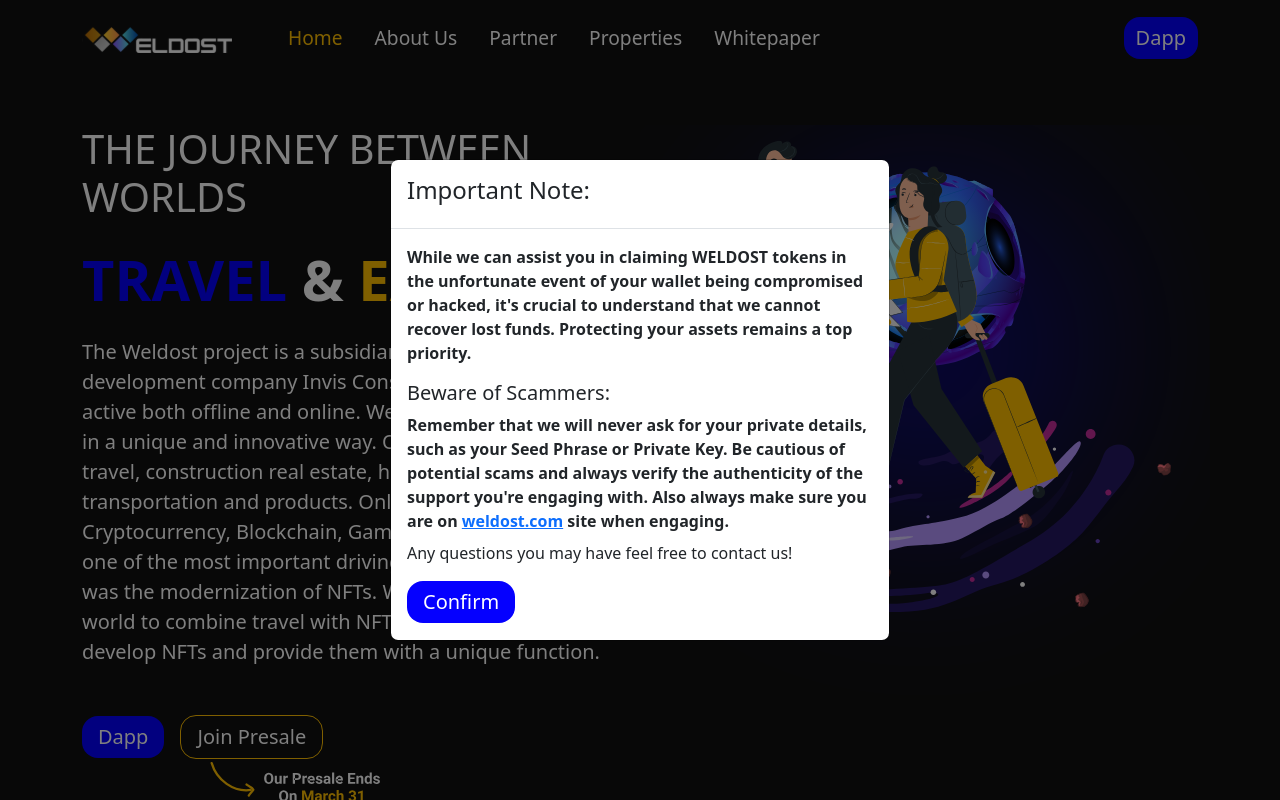
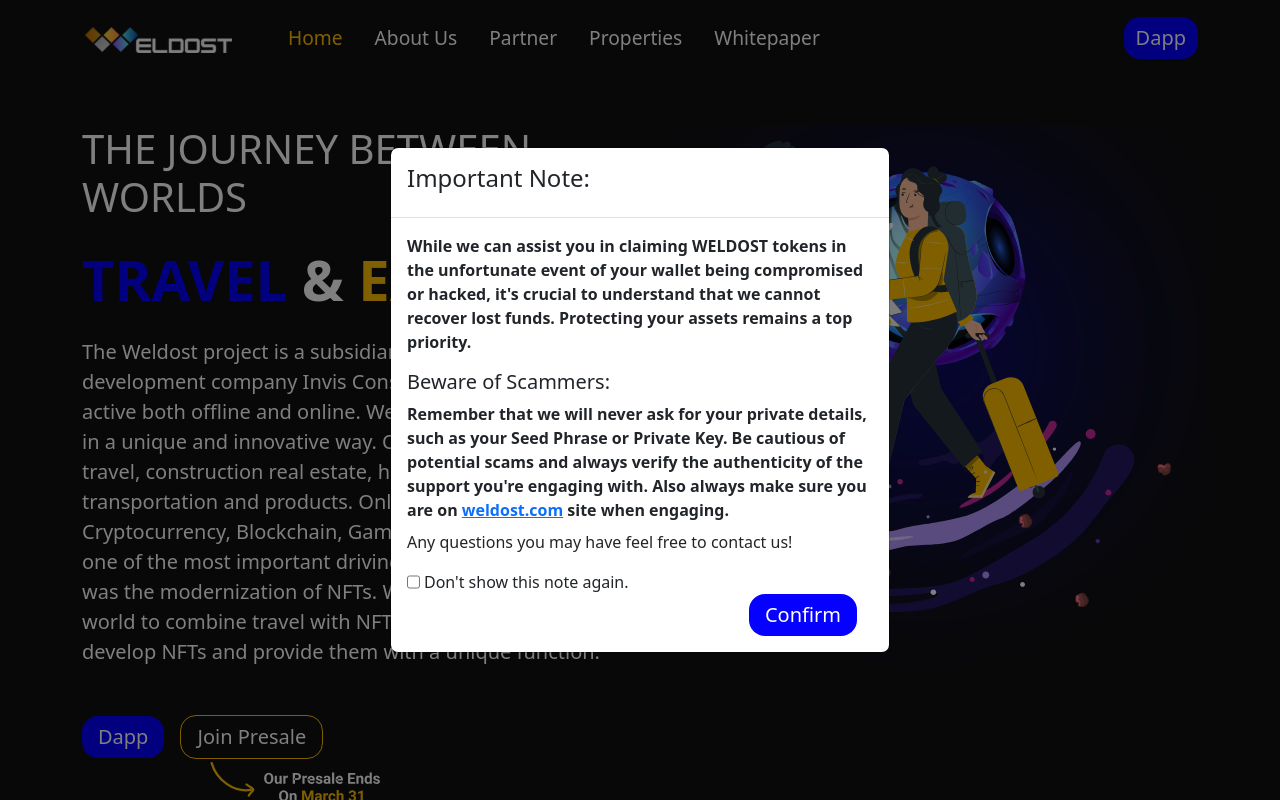
Before and after one commit to ryptodevc/weldost, a React (Create React App) app: page / in a window 1280 px wide. Shown: the top 800 px of the page. Built offline with nearby package versions, Linux system fonts and the light colour scheme.

Commit message:
add checkbox and scrolltotop

```diff
--- a/package.json
+++ b/package.json
@@ -17,6 +17,7 @@
     "react-dom": "^18.2.0",
     "react-router-dom": "6",
     "react-scripts": "5.0.1",
+    "react-scroll-to-top": "^3.0.0",
     "react-vertical-timeline-component": "^3.6.0",
     "typescript": "^4.9.5",
     "web-vitals": "^2.1.4"
--- a/src/components/Footer.tsx
+++ b/src/components/Footer.tsx
@@ -7,6 +7,7 @@ import TwitterIcon from '../assets/images/icons/twitter.svg';
 import InstagramIcon from '../assets/images/icons/instagram.svg';
 import RedditIcon from '../assets/images/icons/reddit.svg';
 import TiktokIcon from '../assets/images/icons/tiktok.svg';
+import ScrollToTop from "react-scroll-to-top";
 
 function Footer() {
 
@@ -62,6 +63,7 @@ function Footer() {
 
                     </Col>
                 </Row> */}
+                <ScrollToTop smooth />
                 <Row className="text-center my-2">
                     <Col lg={12} className="d-flex align-items-center justify-content-center mb-2">
                         <Image src={LogoCrop}  width={320} alt="logo"/>
--- a/src/pages/Home.tsx
+++ b/src/pages/Home.tsx
@@ -1,5 +1,5 @@
-import React, { useState }from 'react';
-import { Col, Container, Row, Image, Button, Accordion, Card, Modal, ModalBody } from 'react-bootstrap';
+import React, { useState, useEffect }from 'react';
+import { Col, Container, Row, Image, Button, Accordion, Modal } from 'react-bootstrap';
 import MainBanner from '../assets/images/banners/main.svg';
 import BuyNftBanner from '../assets/images/banners/buy-nft.svg';
 import StakeNftBanner from '../assets/images/banners/stake-nft.svg';
@@ -20,7 +20,22 @@ import 'react-vertical-timeline-component/style.min.css';
 function HomePage() {
 
     const [show, setShow] = useState(true);
+    const [checked, setChecked] = React.useState(false);
 
+    useEffect(() => {
+        const notShow = localStorage.getItem('not-show');
+        if(notShow === 'true') {
+            setShow(false);
+        }
+    }, []);
+
+    const handleConfirm = () => {
+        if(checked) {
+            localStorage.setItem('not-show', JSON.stringify(checked));
+        }
+        setShow(false)
+    }
+    console.log('log->isShow', show)
     return (
         <div className="HomePage">
             <Container>
@@ -42,7 +57,11 @@ function HomePage() {
                         <p className='mt-2'>
                              Any questions you may have feel free to contact us!
                         </p>
-                        <Button className='bg-primary-1 rounded-4 border-0 text-white px-3 me-3 fs-5' onClick={()=>setShow(false)}>
+                        <div className='d-flex justify-content-start align-center user-select-none' onClick = { () => setChecked(!checked)}>
+                            <input value='' type = "checkbox"  checked={checked} className='me-1'/>
+                            <p className='m-0'>Don't show this note again.</p>
+                        </div>
+                        <Button className='bg-primary-1 rounded-4 border-0 text-white px-3 me-3 fs-5 float-end' onClick={handleConfirm}>
                             Confirm
                         </Button>
                     </Modal.Body>
```
Also changed, not shown: 1 other file (tests, documents, lock files or other folders).
